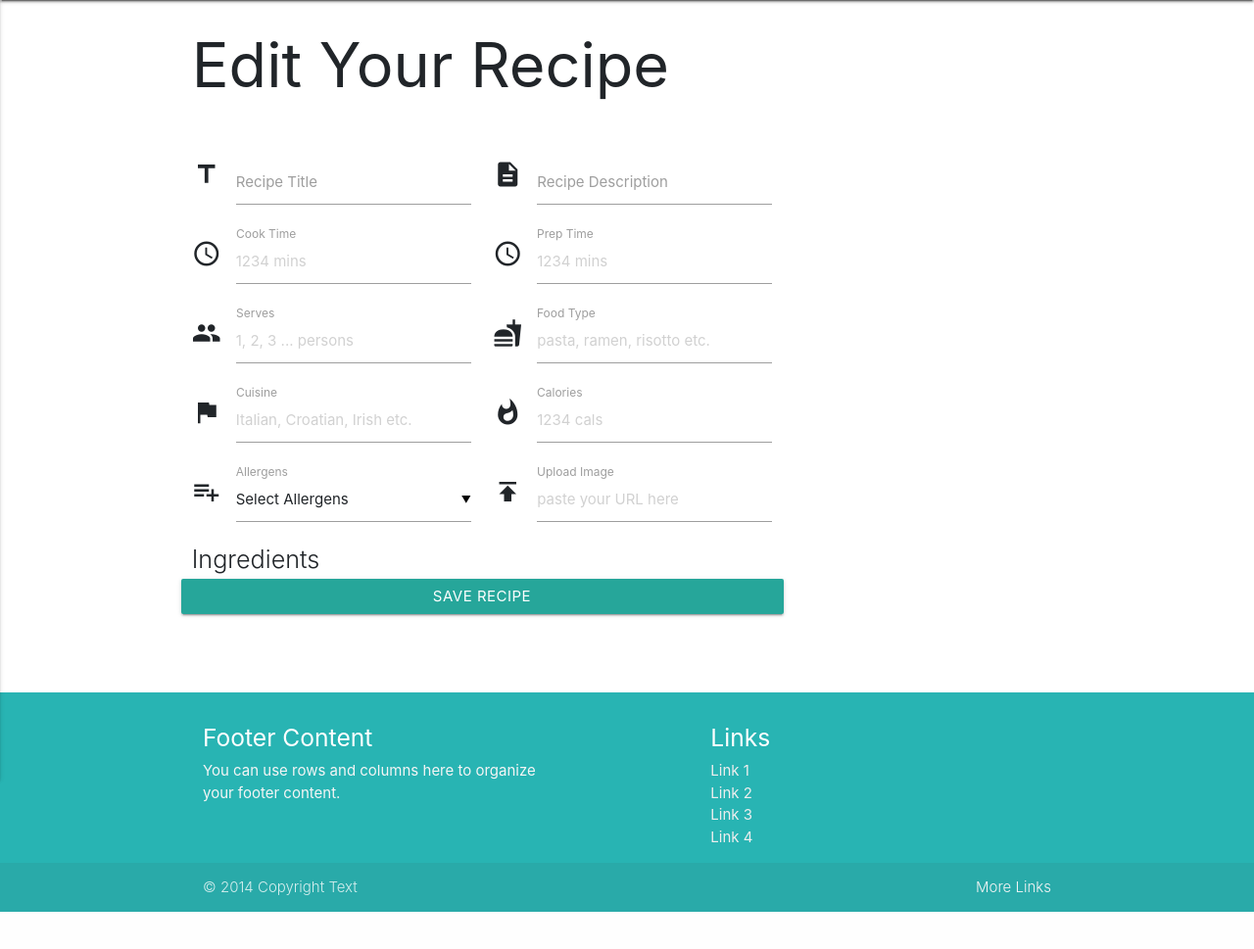
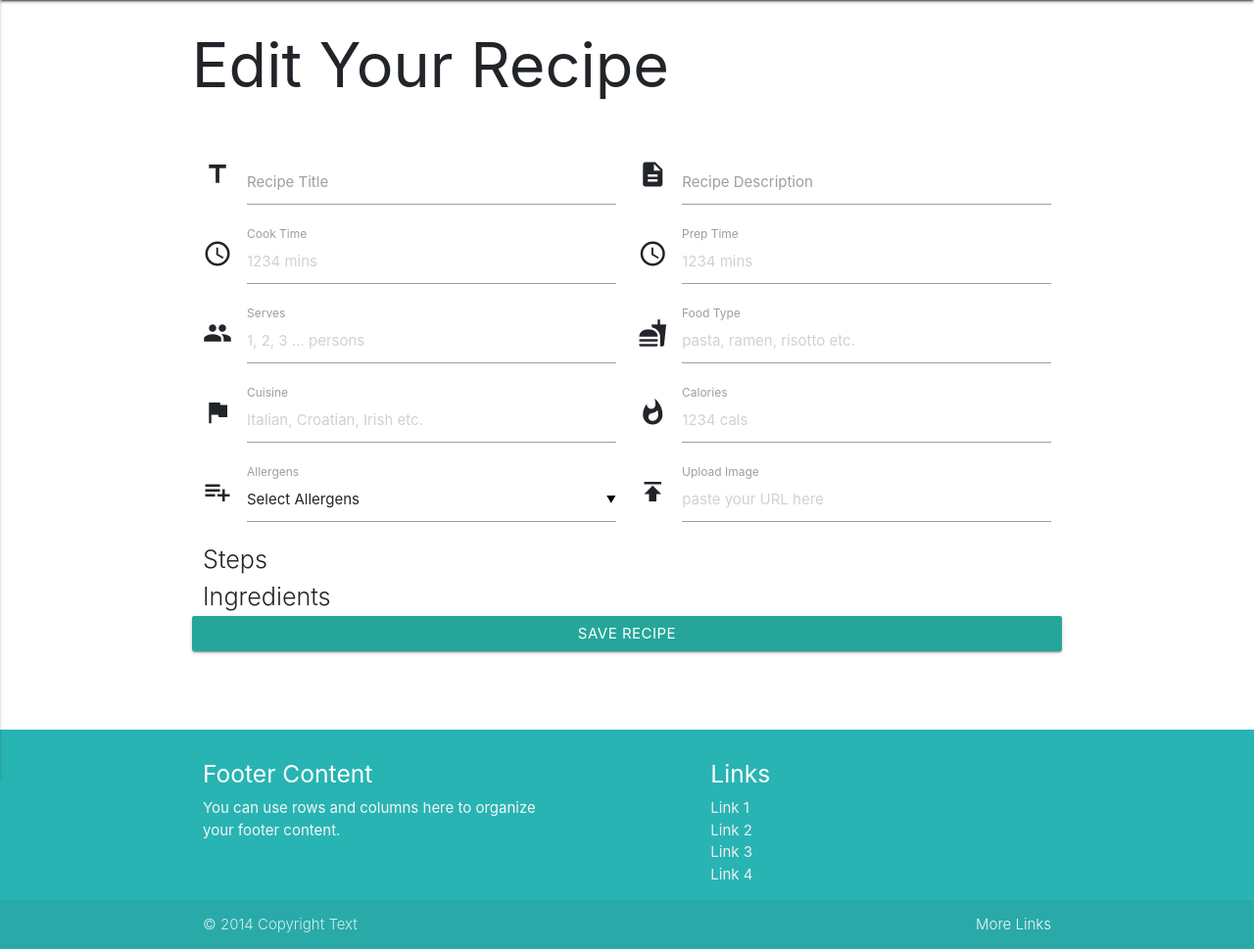
Before and after one commit to DejanHinic/cook_book, a Flask app: template templates/edit_recipe.html in a window 1280 px wide. Shown: the part 64-1033 px from the top of the page at 98% size. Before the commit the page ends 995 px from the top, so only its background shows below. Run offline with Flask 2, Linux system fonts and the light colour scheme; the template is opened without the code that fills it, so the values that code supplies are empty; some libraries are stand-ins or nearby versions.

Commit message:
steps editing fixed the delete button to work

```diff
--- a/templates/base.html
+++ b/templates/base.html
@@ -156,6 +156,9 @@
                         <div class="col s2 m1"><a class="btn-floating btn-small waves-effect waves-light red" id="delete_step">
                         ${delete_icon}`;
 
+
+
+
                 // add and remove ingredient
                 $("#add_ingredient").click(function() {
                     $("#ingredients").append(ingredient_field);
--- a/templates/edit_recipe.html
+++ b/templates/edit_recipe.html
@@ -4,8 +4,8 @@
             <h1>Edit Your Recipe</h1>
         </div>
         <br>
-    <div class="row">
-        <form action="{{url_for('update_recipe', recipe_id =recipe._id)}}" method="POST" class="recipe-form">
+
+    <form action="{{url_for('update_recipe', recipe_id =recipe._id)}}" method="POST" class="recipe-form">
             <div class="row">
                 <div class="input-field col s6">
                     <i class="material-icons prefix">title</i>
@@ -82,7 +82,9 @@
                     <label for="upload_image">Upload Image</label>
                 </div>
             </div>
-            <div class="row">
+                <div class="row">
+                    <div class="col s12 flow-text">Steps</div>
+                </div>
                     <div id="steps">
                     {% for item in recipe.steps %}
                         {% if item == recipe.steps[-1,100] %}
@@ -97,19 +99,19 @@
                                     </div>
                          </div>
                         {% else %}
-
+                        <div class="row new-step">
                                 <div class="input-field col s10 m11">
-                                    <textarea id="steps" name="steps" class="materialize-textarea" required>{{item}}</textarea>
+                                    <input type="text" id="steps" name="steps" class="validate" value="{{item}}" required>
                                     <label for="steps">Step(s)</label>
                                 </div>
-                                <div class="col s2 m1">
+                                <div class="col s1">
                                     <a class="btn-floating waves-effect waves-light red" id="delete_step"><i class="material-icons">delete</i></a>
                                 </div>
-
+                        </div>
                         {% endif %}
                     {% endfor %}
                      </div>
-             </div>
+
             <div class="row">
                 <div class="col s12 flow-text">Ingredients</div>
             </div>
@@ -142,8 +144,8 @@
             <div class="row">
                 <button class="col s12 btn medium-text waves-effect waves-light" type="submit">Save Recipe</button>
              </div>
-        </form>
-    </div>
+    </form>
+
 </div>
 
 {% endblock %}
```
